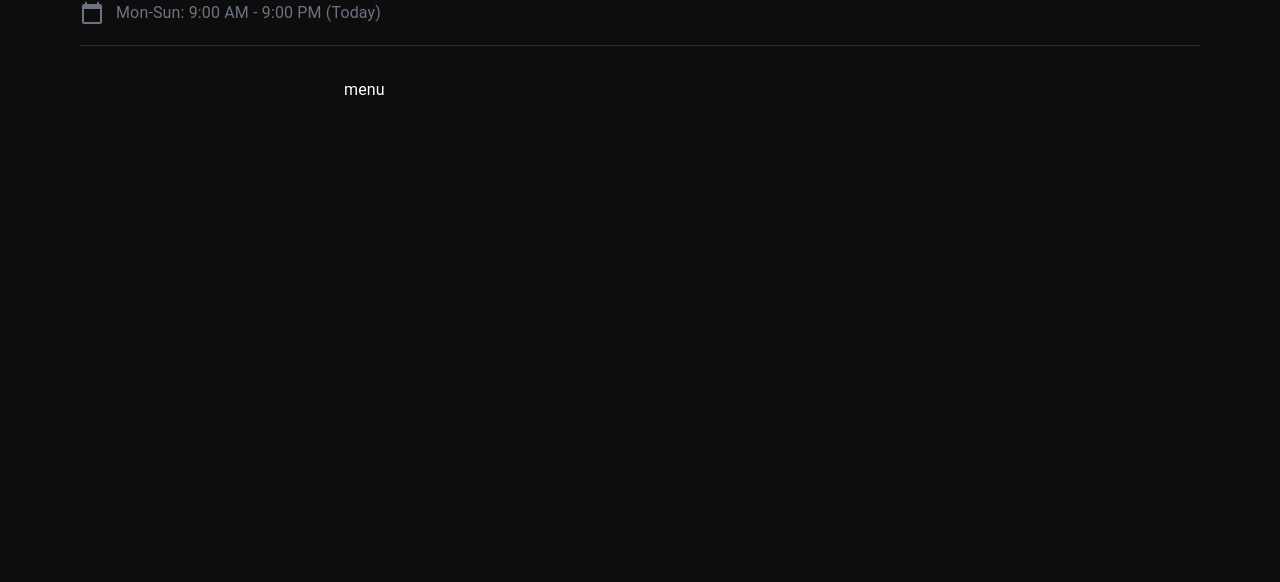
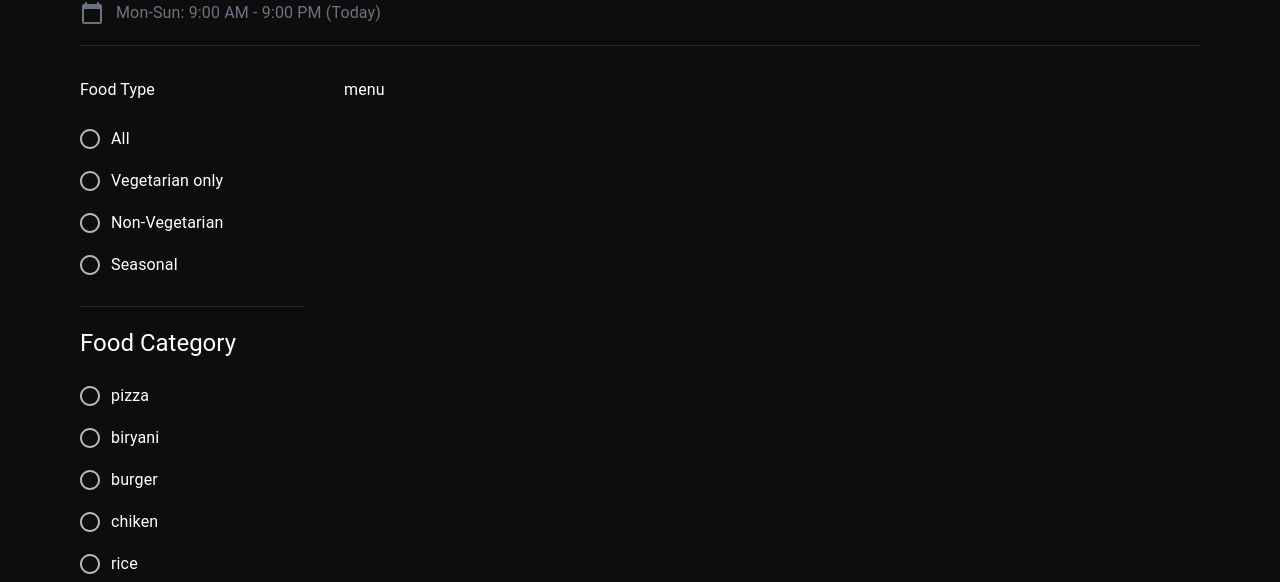
Before and after one commit to gurawliprakhar/Food-Dilevery, a React (Create React App) app in the folder Frontend/frontend/: page / in a window 1280 px wide. Shown: the part 3089-3671 px from the top of the page. Before the commit the page ends 3191 px from the top, so only its background shows below. Built offline with nearby package versions, Linux system fonts and the light colour scheme.

Commit message:
Add RestaurantDetails and ManuCard components

```diff
--- a/Frontend/frontend/src/component/Restaurant/RestaurantDetails.jsx
+++ b/Frontend/frontend/src/component/Restaurant/RestaurantDetails.jsx
@@ -1,9 +1,28 @@
-import React from "react";
+import React, { useState } from "react";
 import LocationOnIcon from "@mui/icons-material/LocationOn";
-import { Divider, Grid } from "@mui/material";
+import FormControl from "@mui/material/FormControl";
+import RadioGroup from "@mui/material/RadioGroup";
+import FormControlLabel from "@mui/material/FormControlLabel";
+import Radio from "@mui/material/Radio";
+import { Divider, Grid, Typography } from "@mui/material";
 import CalendarTodayIcon from "@mui/icons-material/CalendarToday";
 
-export const RestaurantDetails = () => {
+const categories = ["pizza", "biryani", "burger", "chiken", "rice"];
+
+const foodTypes = [
+  { label: "All", value: "all" },
+  { label: "Vegetarian only", value: "vegetarian" },
+  { label: "Non-Vegetarian", value: "non_vegetarian" },
+  { label: "Seasonal", value: "seasonal" },
+];
+
+const RestaurantDetails = () => {
+  const [foodType, setFoodType] = useState("all");
+
+  const handleFilter=(e)=> {
+      console.log(e.target.value, e.target.name)
+  }
+
   return (
     <div className="px-5 lg:px-20">
       <section>
@@ -58,10 +77,46 @@ export const RestaurantDetails = () => {
       </section>
       <Divider />
       <section className="pt-[2rem] lg:flex relative">
-        <div className="space-y-10 lg:w-[20%] filter">
-            <div className="box space-y-5 lg:static">
+        <div className="space-y-10 lg:w-[20%] filter ">
+          <div className="box space-y-5 lg:sticky top-28 ">
+            <div>
+              <Typography varient="h5" sx={{ paddingBottom: "1rem" }}>
+                Food Type
+              </Typography>
 
+              <FormControl className="py-10 space-y-5" component={"fieldset"}>
+                <RadioGroup onChange={handleFilter} name="food_type" value={foodTypes}>
+                  {foodTypes.map((item) => (
+                    <FormControlLabel
+                      key={item.value}
+                      value={item.value}
+                      control={<Radio />}
+                      label={item.label}
+                    />
+                  ))}
+                </RadioGroup>
+              </FormControl>
             </div>
+            <Divider/>
+            <div>
+              <Typography variant="h5" sx={{ paddingBottom: "1rem" }}>
+                Food Category
+              </Typography>
+
+              <FormControl className="py-10 space-y-5" component={"fieldset"}>
+                <RadioGroup onChange={handleFilter} name="food_type" value={foodTypes}>
+                  {categories.map((item) => (
+                    <FormControlLabel
+                      key={item}
+                      value={item}
+                      control={<Radio />}
+                      label={item}
+                    />
+                  ))}
+                </RadioGroup>
+              </FormControl>
+            </div>
+          </div>
         </div>
 
         <div className="space-y-5 lg:w-[80%] lg:pl-10">menu</div>
```
Also changed, not shown: Frontend/frontend/src/component/Restaurant/ManuCard.jsx (added).
